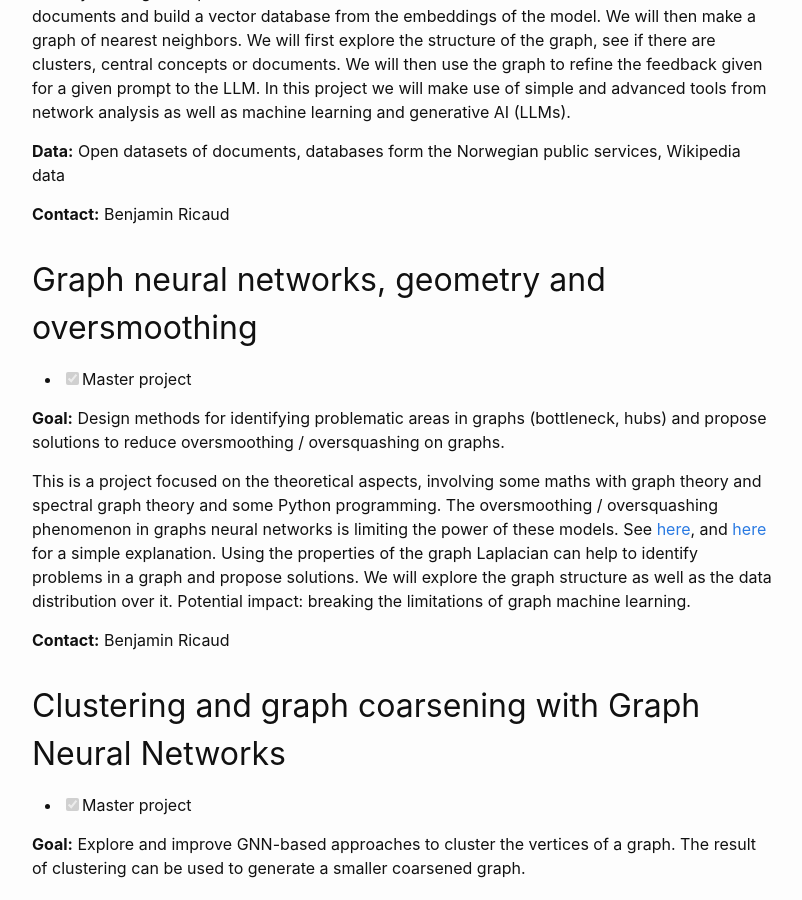
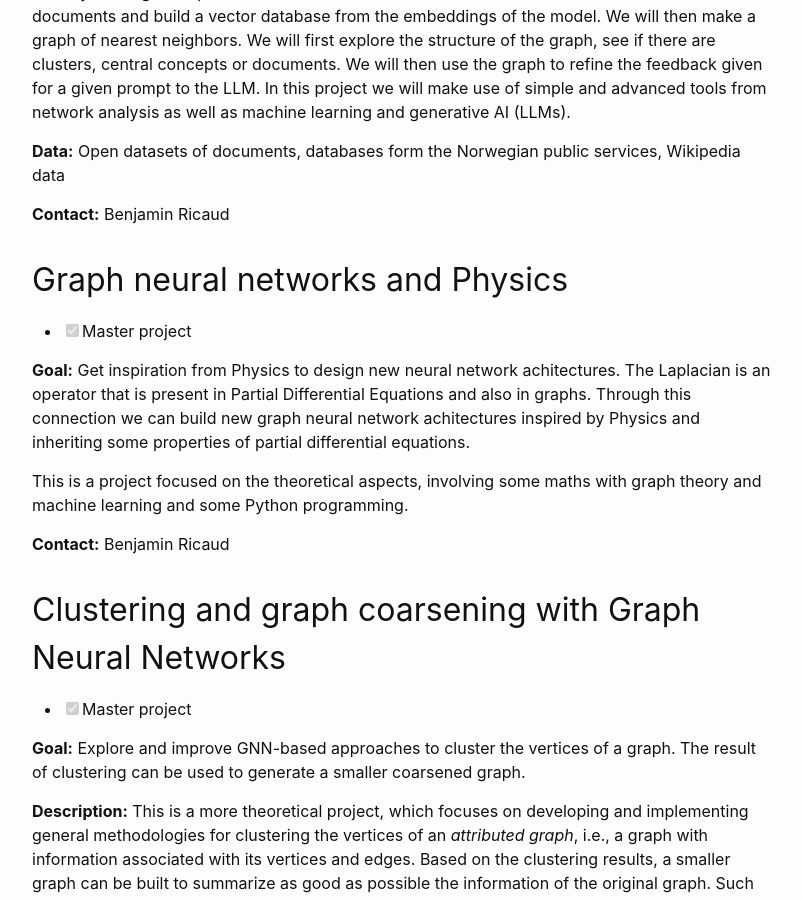
Before and after one commit to NGMLGroup/NGMLGroup.github.io, a Jekyll site: the page built from studentprojects.md, in a window 1280 px wide and 900 px high, scrolled down 1273 px. Shown: the whole window, without its empty margins (238-1040 px from the left). Built offline with Jekyll 4.4.1, drawn with Linux system fonts in a browser that asks for light colours; our own code applies the rules of GitHub Pages for plain Markdown files.

Commit message:
updated oversmoothing to physics inspired NN

```diff
--- a/studentprojects.md
+++ b/studentprojects.md
@@ -40,14 +40,13 @@
 
 **Contact:** Benjamin Ricaud
 
-## Graph neural networks, geometry and oversmoothing
+## Graph neural networks and Physics
 
 - [x] Master project
 
-**Goal:** Design methods for identifying problematic areas in graphs (bottleneck, hubs) and propose solutions to reduce oversmoothing / oversquashing on graphs.
+**Goal:** Get inspiration from Physics to design new neural network achitectures. The Laplacian is an operator that is present in Partial Differential Equations and also in graphs. Through this connection we can build new graph neural network achitectures inspired by Physics and inheriting some properties of partial differential equations.
 
-This is a project focused on the theoretical aspects, involving some maths with graph theory and spectral graph theory and some Python programming.
-The oversmoothing / oversquashing phenomenon in graphs neural networks is limiting the power of these models. See [here](https://towardsdatascience.com/over-smoothing-issue-in-graph-neural-network-bddc8fbc2472), and [here](https://towardsdatascience.com/over-squashing-bottlenecks-and-graph-ricci-curvature-c238b7169e16) for a simple explanation. Using the properties of the graph Laplacian can help to identify problems in a graph and propose solutions. We will explore the graph structure as well as the data distribution over it. Potential impact: breaking the limitations of graph machine learning.
+This is a project focused on the theoretical aspects, involving some maths with graph theory and machine learning and some Python programming.
 
 **Contact:** Benjamin Ricaud
 
```
